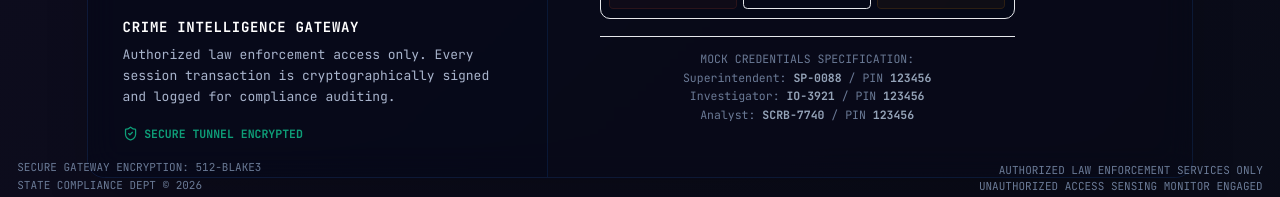
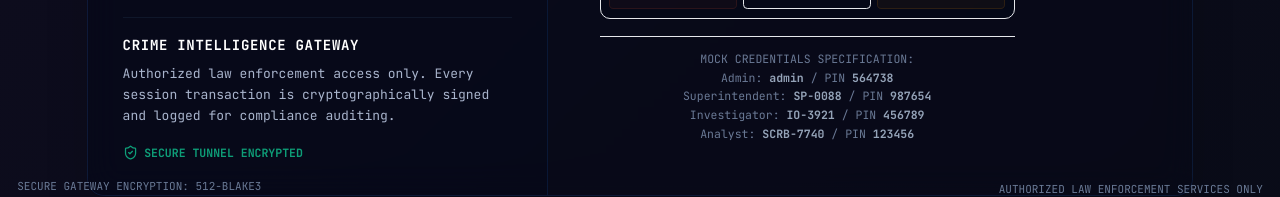
Before and after one commit to Aadhithya-balu/Saksha_Datathon, a React (Vite) app in the folder datathon/: page /firs in a window 1280 px wide. Both pictures are taken after a click on the button "BADGE CREDENTIALS". Shown: the part 693-890 px from the top of the page. Built offline with nearby package versions, Linux system fonts and the light colour scheme; no server answers.

Commit message:
fixed the admin login

```diff
--- a/datathon/src/components/auth/BadgeLogin.tsx
+++ b/datathon/src/components/auth/BadgeLogin.tsx
@@ -230,8 +230,9 @@ export const BadgeLogin: React.FC<BadgeLoginProps> = ({ onSuccess }) => {
       {/* Mock credentials list */}
       <div className="text-center text-[8.5px] font-mono text-[#6A7A96] leading-relaxed select-none border-t border-border-color/30 pt-3">
         MOCK CREDENTIALS SPECIFICATION:<br />
-        Superintendent: <span className="text-slate-400 font-bold">SP-0088</span> / PIN <span className="text-slate-400 font-bold">123456</span><br />
-        Investigator: <span className="text-slate-400 font-bold">IO-3921</span> / PIN <span className="text-slate-400 font-bold">123456</span><br />
+        Admin: <span className="text-slate-400 font-bold">admin</span> / PIN <span className="text-slate-400 font-bold">564738</span><br />
+        Superintendent: <span className="text-slate-400 font-bold">SP-0088</span> / PIN <span className="text-slate-400 font-bold">987654</span><br />
+        Investigator: <span className="text-slate-400 font-bold">IO-3921</span> / PIN <span className="text-slate-400 font-bold">456789</span><br />
         Analyst: <span className="text-slate-400 font-bold">SCRB-7740</span> / PIN <span className="text-slate-400 font-bold">123456</span>
       </div>
     </div>
--- a/datathon/src/store/authStore.ts
+++ b/datathon/src/store/authStore.ts
@@ -89,7 +89,8 @@ export const useAuthStore = create<AuthState>((set, get) => ({
   },
 
   login: async (badgeId: string, pin: string) => {
-    const cleanId = badgeId.trim().toUpperCase();
+    // Use the input as-is (case-sensitive DB lookup; seed data uses lowercase 'admin')
+    const cleanId = badgeId.trim();
     const cleanPin = pin.trim();
 
     try {
```
Also changed, not shown: 2 other files (tests, documents, lock files or other folders).
